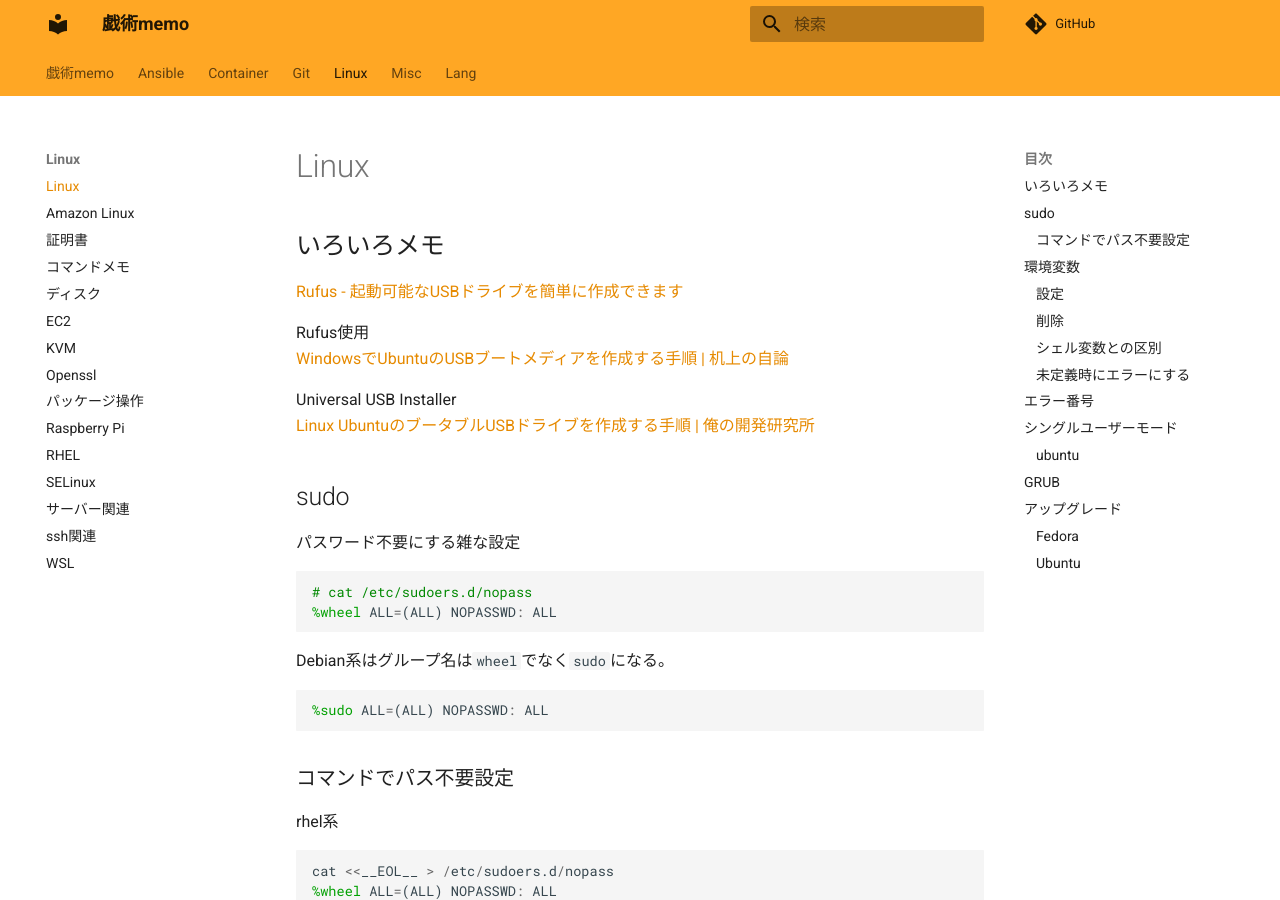
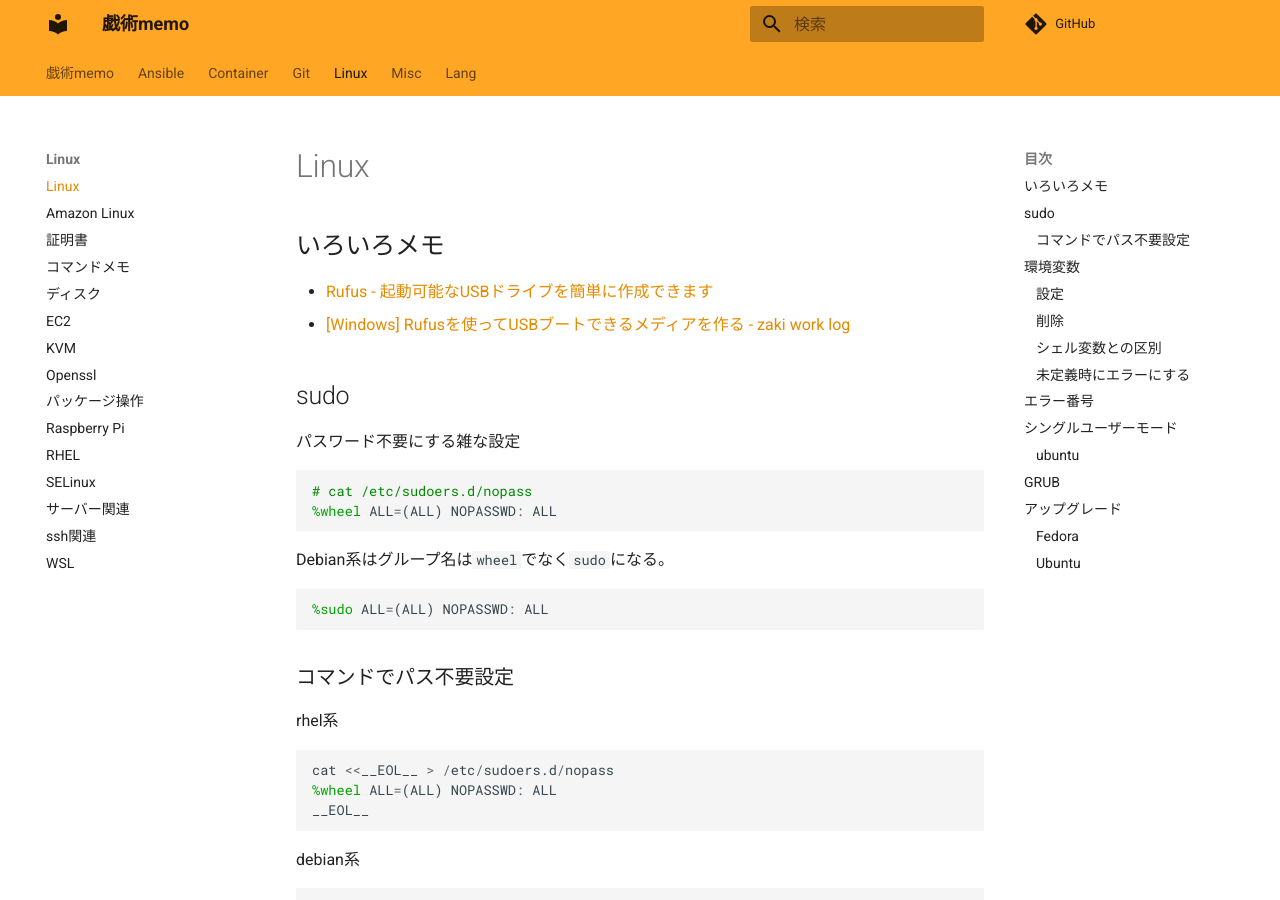
Before and after one commit to zaki-lknr/docs, an MkDocs documentation site: the page built from docs/Linux/index.md, in a window 1280 px wide and 900 px high. Built offline with MkDocs 1.6.1 and Material for MkDocs 9.7.7, drawn with Linux system fonts in a browser that asks for light colours; comment, search, counter and statistics services are not loaded.

Commit message:
update: linux: link

```diff
--- a/docs/Linux/index.md
+++ b/docs/Linux/index.md
@@ -2,13 +2,8 @@
 
 ## いろいろメモ
 
-[Rufus - 起動可能なUSBドライブを簡単に作成できます](https://rufus.ie/ja/)
-
-Rufus使用
-[WindowsでUbuntuのUSBブートメディアを作成する手順 | 机上の自論](https://kijonojiron.com/ubuntu_usb_boot_media_create)
-
-Universal USB Installer
-[Linux UbuntuのブータブルUSBドライブを作成する手順 | 俺の開発研究所](https://itlogs.net/ubuntu-bootable-usb/)
+- [Rufus - 起動可能なUSBドライブを簡単に作成できます](https://rufus.ie/ja/)
+- [[Windows] Rufusを使ってUSBブートできるメディアを作る - zaki work log](https://zaki-hmkc.hatenablog.com/entry/2023/05/17/054856)
 
 ## sudo
 
```
